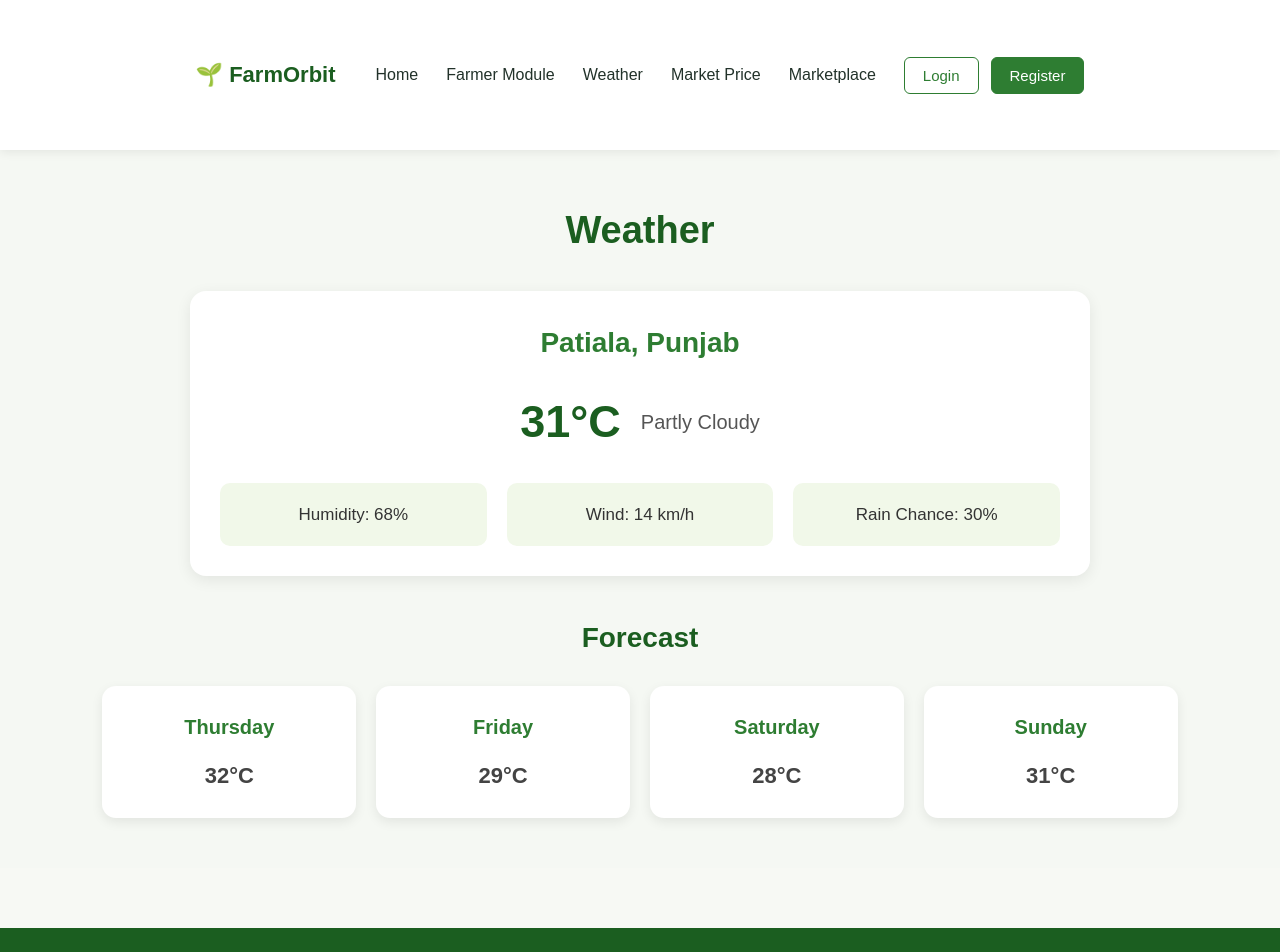
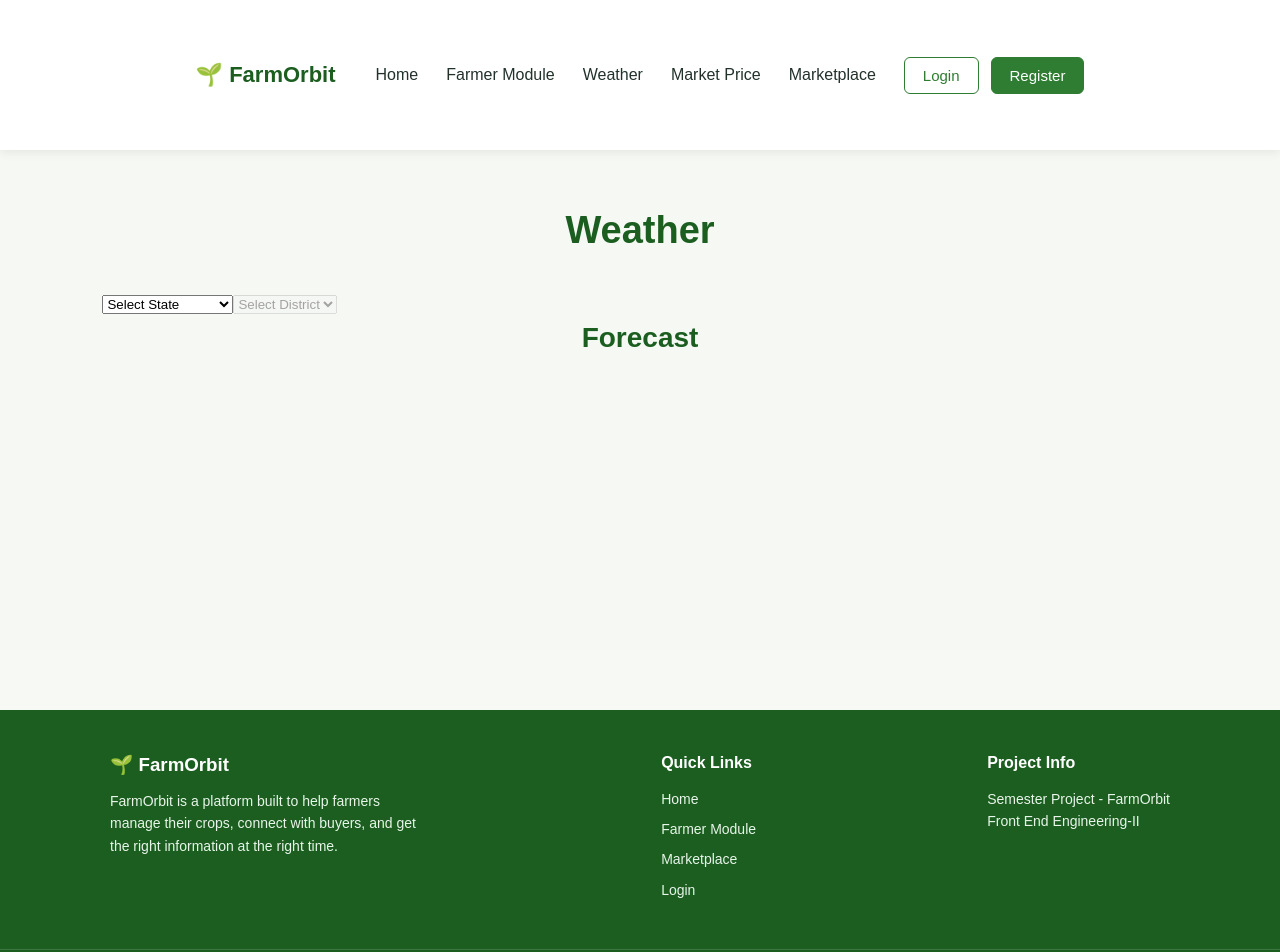
Before and after one commit to kalraananya2007-source/FarmOrbit, a React (Vite) app: page /weather in a window 1280 px wide. Shown: the top 952 px of the page. Built offline with nearby package versions, Linux system fonts and the light colour scheme.

Commit message:
Added weather location selection and forecast

```diff
--- a/src/weather/weather.jsx
+++ b/src/weather/weather.jsx
@@ -1,21 +1,158 @@
 //testing commit
-import React from "react";
+import React, { useState } from "react";
 import "./weather.css";
+
+const locationData = {
+    Punjab: [
+        "Patiala",
+        "Amritsar",
+        "Ludhiana",
+        "Jalandhar"
+    ],
+
+    Haryana: [
+        "Hisar",
+        "Karnal",
+        "Rohtak",
+        "Panipat"
+    ],
+
+    Himachal_Pradesh: [
+        "Shimla",
+        "Manali",
+        "Kangra",
+        "Solan"
+    ],
+
+    Rajasthan: [
+        "Jaipur",
+        "Jodhpur",
+        "Udaipur",
+        "Kota"
+    ]
+};
 
 // Weather data
 const weatherData = {
-    location: "Patiala, Punjab",
+    Patiala: {
         temperature: 31,
         condition: "Partly Cloudy",
         humidity: 68,
         windSpeed: 14,
         rainChance: 30,
         forecast: [
-        { day: "Thursday", temp: 32 },
-        { day: "Friday", temp: 29 },
-        { day: "Saturday", temp: 28 },
-        { day: "Sunday", temp: 31 }
+            { day: "Today", temp: 31 },
+            { day: "Tomorrow", temp: 32 },
+            { day: "Day 3", temp: 29 },
+            { day: "Day 4", temp: 28 },
+            { day: "Day 5", temp: 30 }
         ]
+    },
+
+    Amritsar: {
+        temperature: 30,
+        condition: "Sunny",
+        humidity: 62,
+        windSpeed: 12,
+        rainChance: 20,
+        forecast: [
+            { day: "Today", temp: 30 },
+            { day: "Tomorrow", temp: 31 },
+            { day: "Day 3", temp: 30 },
+            { day: "Day 4", temp: 28 },
+            { day: "Day 5", temp: 29 }
+        ]
+    },
+
+    Ludhiana: {
+        temperature: 32,
+        condition: "Cloudy",
+        humidity: 70,
+        windSpeed: 15,
+        rainChance: 35,
+        forecast: [
+            { day: "Today", temp: 32 },
+            { day: "Tomorrow", temp: 33 },
+            { day: "Day 3", temp: 31 },
+            { day: "Day 4", temp: 29 },
+            { day: "Day 5", temp: 30 }
+        ]
+    },
+
+    Jalandhar: {
+        temperature: 31,
+        condition: "Partly Cloudy",
+        humidity: 67,
+        windSpeed: 13,
+        rainChance: 28,
+        forecast: [
+            { day: "Today", temp: 31 },
+            { day: "Tomorrow", temp: 32 },
+            { day: "Day 3", temp: 30 },
+            { day: "Day 4", temp: 29 },
+            { day: "Day 5", temp: 31 }
+        ]
+    },
+
+    Hisar: {
+        temperature: 34,
+        condition: "Sunny",
+        humidity: 50,
+        windSpeed: 16,
+        rainChance: 15,
+        forecast: [
+            { day: "Today", temp: 34 },
+            { day: "Tomorrow", temp: 35 },
+            { day: "Day 3", temp: 33 },
+            { day: "Day 4", temp: 32 },
+            { day: "Day 5", temp: 34 }
+        ]
+    },
+
+    Karnal: {
+        temperature: 32,
+        condition: "Cloudy",
+        humidity: 64,
+        windSpeed: 14,
+        rainChance: 30,
+        forecast: [
+            { day: "Today", temp: 32 },
+            { day: "Tomorrow", temp: 33 },
+            { day: "Day 3", temp: 31 },
+            { day: "Day 4", temp: 30 },
+            { day: "Day 5", temp: 31 }
+        ]
+    },
+
+    Rohtak: {
+        temperature: 33,
+        condition: "Sunny",
+        humidity: 55,
+        windSpeed: 15,
+        rainChance: 18,
+        forecast: [
+            { day: "Today", temp: 33 },
+            { day: "Tomorrow", temp: 34 },
+            { day: "Day 3", temp: 32 },
+            { day: "Day 4", temp: 31 },
+            { day: "Day 5", temp: 33 }
+        ]
+    },
+
+    Panipat: {
+        temperature: 32,
+        condition: "Partly Cloudy",
+        humidity: 60,
+        windSpeed: 13,
+        rainChance: 25,
+        forecast: [
+            { day: "Today", temp: 32 },
+            { day: "Tomorrow", temp: 33 },
+            { day: "Day 3", temp: 31 },
+            { day: "Day 4", temp: 30 },
+            { day: "Day 5", temp: 32 }
+        ]
+    }
 };
 
 // Component for current weather information
@@ -71,25 +208,73 @@ function ForecastCard({ day, temp }) {
 
 // Main Weather component
 function Weather() {
+    const [selectedState, setSelectedState] = useState("");
+    const [selectedDistrict, setSelectedDistrict] = useState("");
+
+    const selectedLocation = selectedDistrict
+    ? `${selectedDistrict}, ${selectedState.replace("_", " ")}`
+    : "Select a location";
+
+    const currentWeather = selectedDistrict
+    ? weatherData[selectedDistrict]
+    : null;
+
     return (
         <div className="weather-page">
 
             <h1>Weather</h1>
 
+            <div className="location-selectors">
+
+    <select
+        value={selectedState}
+        onChange={(e) => {
+            setSelectedState(e.target.value);
+            setSelectedDistrict("");
+        }}
+    >
+        <option value="">Select State</option>
+
+        {Object.keys(locationData).map((state) => (
+            <option key={state} value={state}>
+                {state.replace("_", " ")}
+            </option>
+        ))}
+    </select>
+
+
+    <select
+        value={selectedDistrict}
+        onChange={(e) => setSelectedDistrict(e.target.value)}
+        disabled={!selectedState}
+    >
+        <option value="">Select District</option>
+
+        {selectedState &&
+            locationData[selectedState].map((district) => (
+                <option key={district} value={district}>
+                    {district}
+                </option>
+            ))}
+    </select>
+
+</div>
+
+        {currentWeather && (
         <WeatherCard
-                location={weatherData.location}
-                temperature={weatherData.temperature}
-                condition={weatherData.condition}
-                humidity={weatherData.humidity}
-                windSpeed={weatherData.windSpeed}
-                rainChance={weatherData.rainChance}
+            location={selectedLocation}
+            temperature={currentWeather.temperature}
+            condition={currentWeather.condition}
+            humidity={currentWeather.humidity}
+            windSpeed={currentWeather.windSpeed}
+            rainChance={currentWeather.rainChance}
         />
-
+    )}
             <h3>Forecast</h3>
 
             <div className="forecast-list">
 
-                {weatherData.forecast.map((item) => (
+            {currentWeather?.forecast?.map((item) => (
                 <ForecastCard
                     key={item.day}
                     day={item.day}
```
Lines whose indentation alone changed are shown as unchanged.
